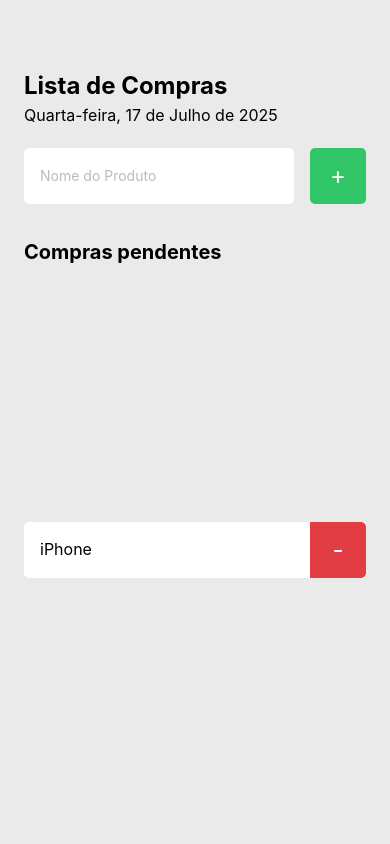
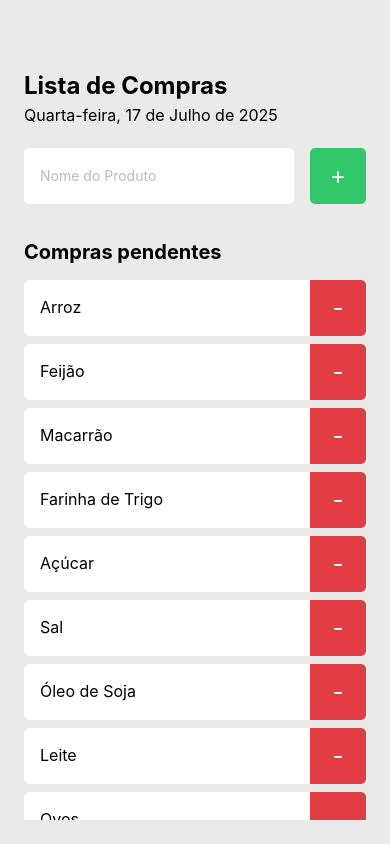
Before and after one commit to VitorConteCesul/fundamentos-react, a React Native app: screen / in a window 390 px wide. Built offline with nearby package versions, Linux system fonts and the light colour scheme.

Commit message:
Scroll View

```diff
--- a/src/components/Product.tsx
+++ b/src/components/Product.tsx
@@ -28,6 +28,7 @@
         alignItems: 'center',
         borderBottomLeftRadius: 5,
         borderTopLeftRadius: 5,
+        marginBottom: 8
     },
     name:{
         flex: 1,
--- a/src/screens/Home.tsx
+++ b/src/screens/Home.tsx
@@ -1,9 +1,50 @@
 import { useState } from "react"
-import { StyleSheet, Text, TextInput, TouchableOpacity, View } from "react-native"
+import { ScrollView, StyleSheet, Text, TextInput, TouchableOpacity, View } from "react-native"
 import { Product } from "../components/Product"
 
 export function Home() {
-
+const products = [
+    "Arroz",
+    "Feijão",
+    "Macarrão",
+    "Farinha de Trigo",
+    "Açúcar",
+    "Sal",
+    "Óleo de Soja",
+    "Leite",
+    "Ovos",
+    "Pão",
+    "Café",
+    "Chá",
+    "Manteiga",
+    "Queijo",
+    "Presunto",
+    "Frango",
+    "Carne Bovina",
+    "Peixe",
+    "Frutas",
+    "Legumes",
+    "Verduras",
+    "Batata",
+    "Cebola",
+    "Alho",
+    "Tomate",
+    "Cenoura",
+    "Banana",
+    "Maçã",
+    "Laranja",
+    "Uva",
+    "Refrigerante",
+    "Suco",
+    "Água Mineral",
+    "Biscoitos",
+    "Cereais",
+    "Molho de Tomate",
+    "Condimentos",
+    "Iogurte",
+    "Sorvete",
+    "Chocolate"
+  ];
 
   function handleAddProduct(){
 
@@ -34,7 +75,14 @@
 
       <View style={style.list}>
         {/* <Text style={style.listEmpytText}>Comprou todos os produtos? Adicione produtos a sua lista de compras</Text> */}
-        <Product name="iPhone" onRevome={() => handleProductRemove("iPhone")}/>
+
+
+      <ScrollView>
+         {
+        products.map((product) =>  <Product key={product} name={product} onRevome={() => handleProductRemove(product)}/> )
+        }
+      </ScrollView>
+
       </View>
 
 
```
